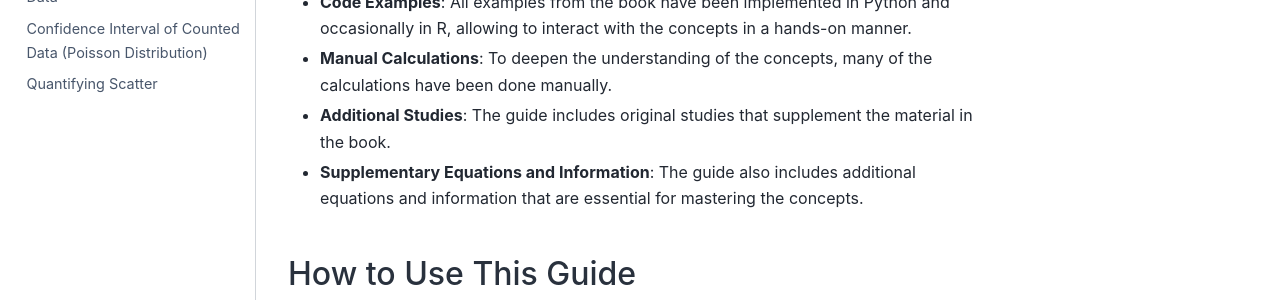
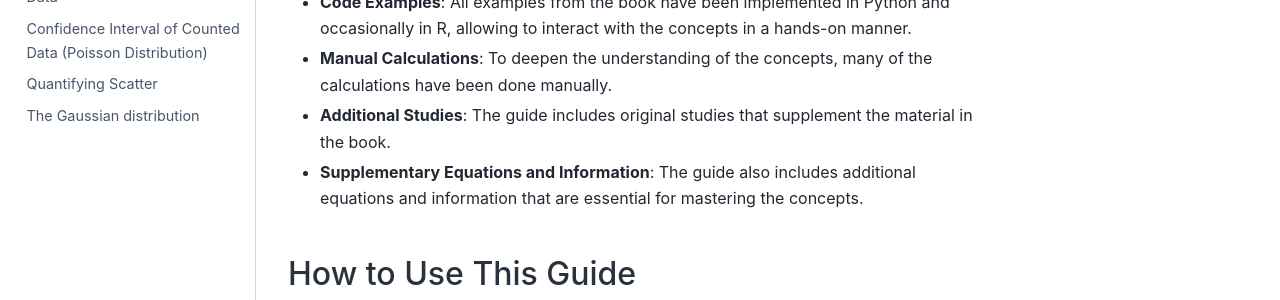
Before and after one commit to sbwiecko/intuitive_biostatistics, a Jupyter Book: the page built from README.md, in a window 1280 px wide. Shown: the part 415-715 px from the top of the page. Built offline with Jupyter Book 1.0.4 settings and Sphinx 7.4.7 and the Sphinx Book theme 1.1.4, drawn with Linux system fonts in a browser that asks for light colours.

Commit message:
effective deployment chapter 10

```diff
--- a/_config.yml
+++ b/_config.yml
@@ -44,6 +44,9 @@ latex:
 #   - references.bib
 
 ######################################################################################
-# Build and deploy the Jupyter-book
+# Update, build and deploy the Jupyter-book
+#
+# complete _toc.yml
 # >jupyter-book build .
+# push the commits to origin/master
 # >ghp-import -n -p -f _build/html
--- a/_toc.yml
+++ b/_toc.yml
@@ -8,3 +8,4 @@ chapters:
 - file: 05 - Confidence Interval of Survival Data
 - file: 06 - Confidence Interval of Counted Data (Poisson Distribution)
 - file: 09 - Quantifying Scatter
+- file: 10 - Gaussian Distribution
```
